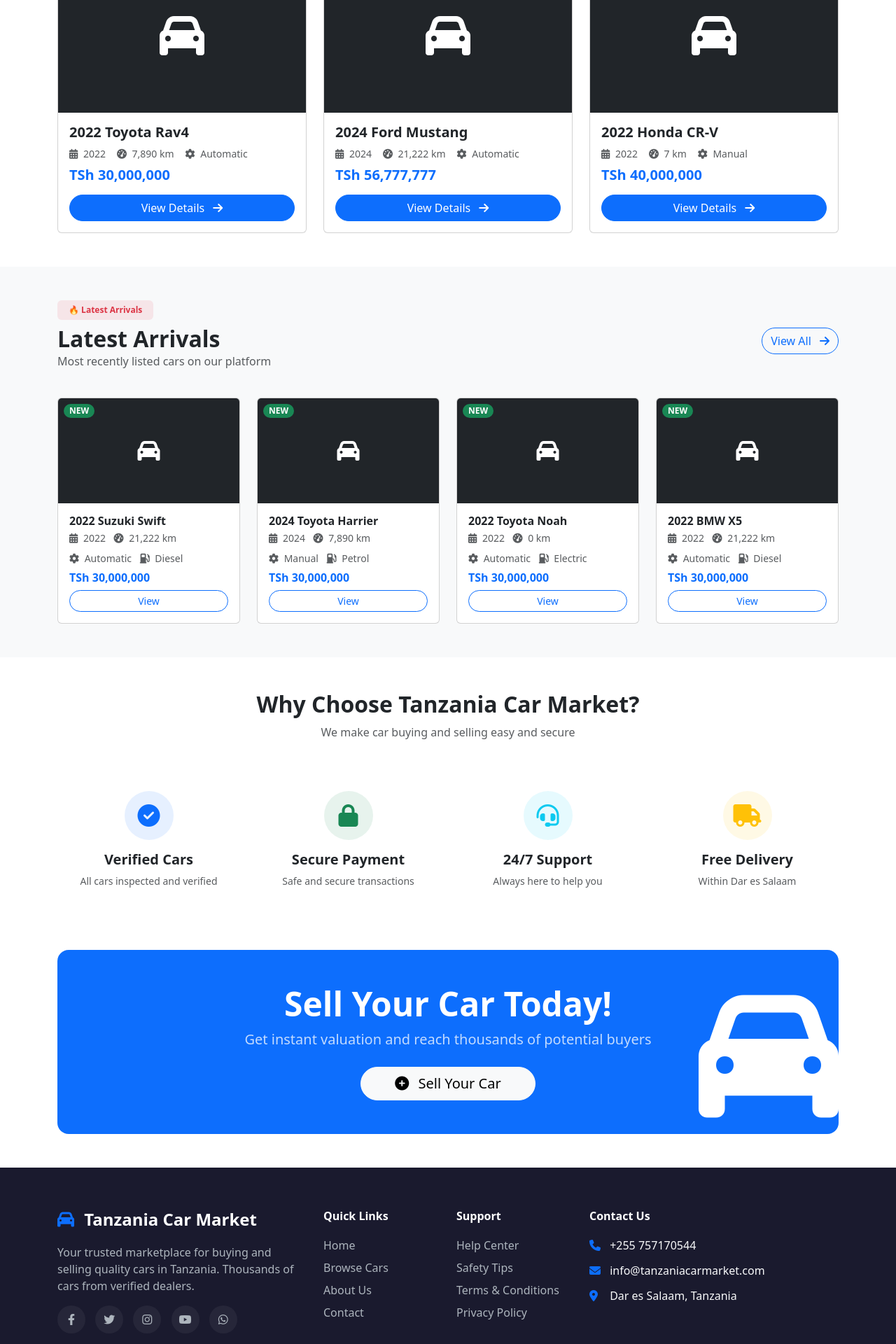
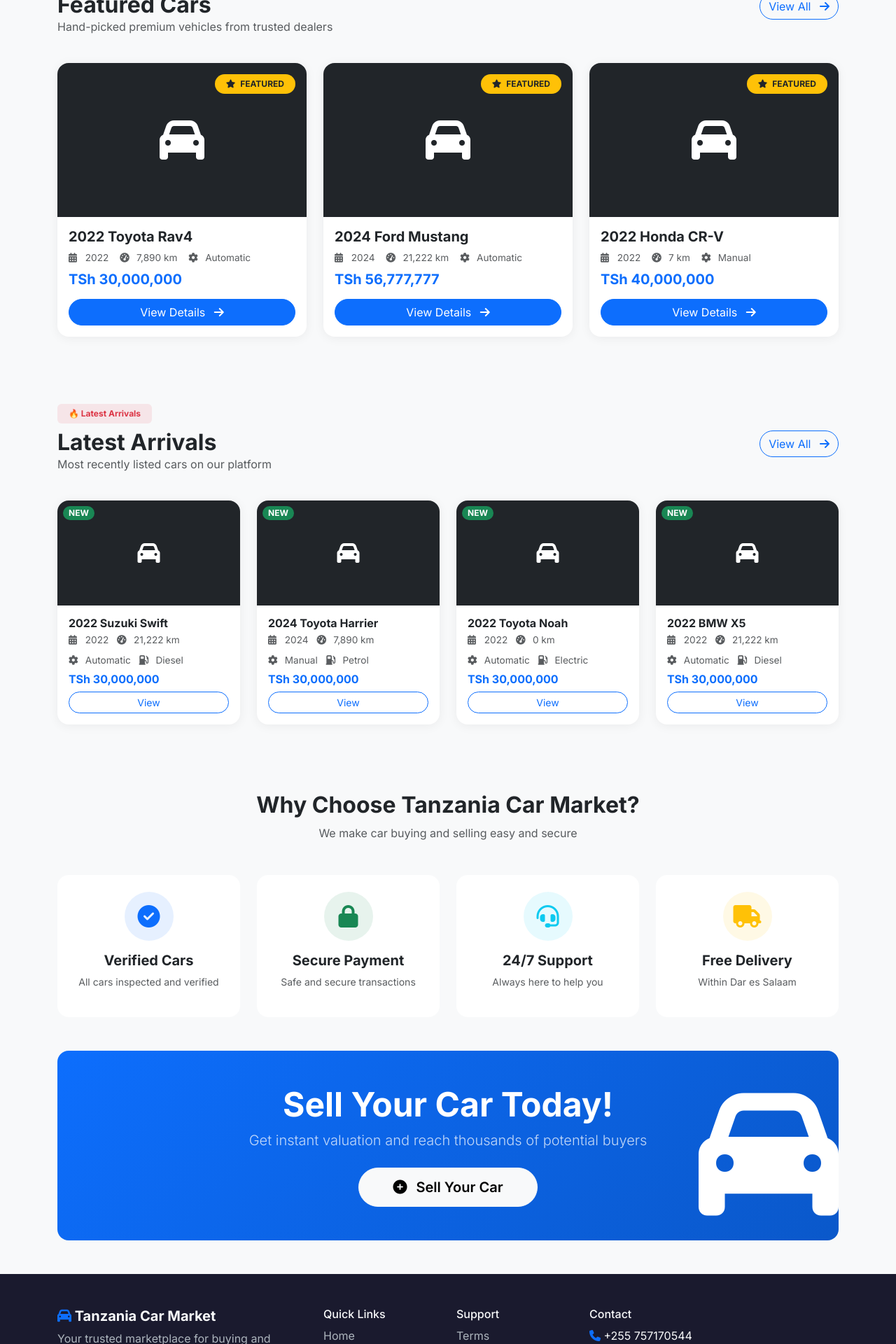
Before and after one commit to mswimamtui0/tanzania-cars-marketplace, a Django app: page / in a window 1280 px wide. Shown: the part 920-2840 px from the top of the page at 70% size. Run offline with Django 4.2, Linux system fonts and the light colour scheme; data that the repository does not hold is empty.

Commit message:
Remove static CSS dependency, use inline CSS instead

```diff
--- a/templates/base.html
+++ b/templates/base.html
@@ -15,88 +15,116 @@
     <link rel="stylesheet" href="https://cdnjs.cloudflare.com/ajax/libs/font-awesome/6.4.0/css/all.min.css">
     <!-- Google Fonts -->
     <link href="https://fonts.googleapis.com/css2?family=Inter:wght@300;400;500;600;700;800&display=swap" rel="stylesheet">
-    <!-- Custom CSS -->
-     <link rel="stylesheet" href="{% static 'css/style.css' %}">
 
     <style>
-        /* Additional inline styles for critical elements */
+        /* All CSS inline - no static files needed */
+        body {
+            font-family: 'Inter', -apple-system, BlinkMacSystemFont, 'Segoe UI', Roboto, sans-serif;
+            background-color: #f8f9fa;
+            color: #212529;
+        }
         .hero-section {
             background: linear-gradient(135deg, #0d6efd 0%, #0a58ca 50%, #084298 100%);
-            padding: 80px 0;
+            padding: 60px 0 80px;
             border-radius: 16px;
             margin-bottom: 40px;
             position: relative;
             overflow: hidden;
+            min-height: 90vh;
+            display: flex;
+            align-items: center;
         }
-        .hero-section::before {
-            content: '';
-            position: absolute;
-            top: -50%;
-            right: -20%;
-            width: 500px;
-            height: 500px;
-            background: rgba(255,255,255,0.05);
-            border-radius: 50%;
+        .hero-section .display-3 {
+            font-weight: 800;
+            letter-spacing: -1px;
         }
-        .hero-section h1 {
-            font-size: 3.5rem;
-            font-weight: 800;
+        .search-box {
+            max-width: 600px;
+            background: white;
+            border-radius: 50px !important;
+            box-shadow: 0 10px 40px rgba(0,0,0,0.15) !important;
         }
-        .card-hover {
-            transition: transform 0.3s ease, box-shadow 0.3s ease;
+        .search-box input {
+            font-size: 1rem;
+            padding: 15px 20px !important;
         }
-        .card-hover:hover {
-            transform: translateY(-10px);
+        .search-box input:focus {
+            box-shadow: none !important;
+        }
+        .stat-item h3 {
+            font-size: 2rem;
+            font-weight: 700;
+        }
+        .car-card {
+            border: none;
+            border-radius: 16px;
+            overflow: hidden;
+            transition: all 0.3s ease;
+            background: white;
+            box-shadow: 0 2px 15px rgba(0,0,0,0.06);
+        }
+        .car-card:hover {
+            transform: translateY(-8px);
             box-shadow: 0 15px 40px rgba(0,0,0,0.12);
         }
-        .btn-rounded {
-            border-radius: 50px;
-            padding: 12px 30px;
+        .car-card .card-img-top {
+            height: 220px;
+            object-fit: cover;
+            transition: transform 0.5s ease;
+        }
+        .car-card:hover .card-img-top {
+            transform: scale(1.03);
+        }
+        .car-specs {
+            font-size: 0.85rem;
+            color: #6c757d;
+        }
+        .car-specs i {
+            width: 16px;
+        }
+        .feature-card {
+            background: white;
+            border-radius: 16px;
+            transition: all 0.3s ease;
+            height: 100%;
+        }
+        .feature-card:hover {
+            transform: translateY(-5px);
+            box-shadow: 0 10px 30px rgba(0,0,0,0.08);
+        }
+        .feature-icon {
+            width: 70px;
+            height: 70px;
+            display: flex;
+            align-items: center;
+            justify-content: center;
+        }
+        .sell-cta {
+            background: linear-gradient(135deg, #0d6efd, #0a58ca);
+            position: relative;
+            border-radius: 16px;
+        }
+        .sell-cta .btn-light {
             font-weight: 600;
+            padding: 12px 35px;
         }
-        .price-tag {
-            font-size: 1.5rem;
-            font-weight: 700;
-            color: #0d6efd;
+        .sell-cta .btn-light:hover {
+            transform: translateY(-2px);
+            box-shadow: 0 5px 20px rgba(255,255,255,0.3);
         }
-        .feature-badge {
-            background: rgba(13, 110, 253, 0.1);
-            color: #0d6efd;
-            padding: 4px 12px;
-            border-radius: 20px;
-            font-size: 0.8rem;
-        }
-        @media (max-width: 768px) {
-            .hero-section h1 {
-                font-size: 2.2rem;
-            }
-            .hero-section {
-                padding: 50px 0;
-            }
-        }
-
-        /* Footer Styles */
         footer {
             background: #1a1a2e !important;
             color: #f8f9fa;
-            padding: 60px 0 30px;
-        }
-        footer h5, footer h6 {
-            font-weight: 700;
-            margin-bottom: 20px;
-            color: #ffffff;
         }
         footer a {
             color: #adb5bd;
             text-decoration: none;
             transition: all 0.3s ease;
-            display: inline-block;
         }
         footer a:hover {
-            color: #0d6efd;
-            transform: translateX(5px);
+            color: #0d6efd !important;
         }
-        footer .social-links a {
+        .social-links a {
             display: inline-flex;
             align-items: center;
             justify-content: center;
@@ -108,30 +136,38 @@
             transition: all 0.3s ease;
             margin-right: 10px;
         }
-        footer .social-links a:hover {
+        .social-links a:hover {
             background: #0d6efd;
             color: white;
             transform: translateY(-3px);
         }
-        footer .footer-divider {
-            border-color: rgba(255,255,255,0.08);
-            margin: 30px 0;
+        .btn-rounded {
+            border-radius: 50px;
+            padding: 12px 30px;
+            font-weight: 600;
         }
-        footer .contact-info i {
-            width: 25px;
-            color: #0d6efd;
+        @media (max-width: 992px) {
+            .hero-section { min-height: auto; padding: 60px 0; }
+            .hero-section .display-3 { font-size: 2.5rem; }
+            .stat-item h3 { font-size: 1.5rem; }
+            .search-box { max-width: 100%; }
         }
-        footer .contact-info p {
-            margin-bottom: 12px;
+        @media (max-width: 768px) {
+            .hero-section .display-3 { font-size: 2rem; }
+            .hero-section { padding: 40px 0; }
+            .car-card .card-img-top { height: 150px; }
+            .stat-item h3 { font-size: 1.2rem; }
+            .sell-cta h2 { font-size: 1.5rem; }
         }
-        .footer-brand {
-            font-size: 1.5rem;
-            font-weight: 800;
+        @media (max-width: 576px) {
+            .hero-section .display-3 { font-size: 1.6rem; }
+            .search-box { flex-direction: column; background: transparent !important; box-shadow: none !important; gap: 10px; }
+            .search-box input { border-radius: 50px !important; background: white; }
+            .search-box .btn { border-radius: 50px !important; }
         }
-        .footer-brand i {
-            color: #0d6efd;
-            margin-right: 8px;
-        }
+        .sticky-top { backdrop-filter: blur(10px); background: rgba(33, 37, 41, 0.95) !important; }
+        .badge.bg-opacity-10 { background: rgba(13, 110, 253, 0.1) !important; color: #0d6efd !important; }
+        .badge.bg-danger.bg-opacity-10 { background: rgba(220, 53, 69, 0.1) !important; color: #dc3545 !important; }
     </style>
 </head>
 <body>
@@ -147,72 +183,46 @@
             <div class="collapse navbar-collapse" id="navbarNav">
                 <ul class="navbar-nav me-auto">
                     <li class="nav-item">
-                        <a class="nav-link {% if request.path == '/' %}active{% endif %}" href="{% url 'home' %}">
-                            <i class="fas fa-home"></i> {% trans "Home" %}
-                        </a>
+                        <a class="nav-link" href="{% url 'home' %}"><i class="fas fa-home"></i> {% trans "Home" %}</a>
                     </li>
                     <li class="nav-item">
-                        <a class="nav-link {% if 'cars' in request.path %}active{% endif %}" href="{% url 'car_list' %}">
-                            <i class="fas fa-car"></i> {% trans "Cars" %}
-                        </a>
+                        <a class="nav-link" href="{% url 'car_list' %}"><i class="fas fa-car"></i> {% trans "Cars" %}</a>
                     </li>
                     <li class="nav-item">
-                        <a class="nav-link" href="{% url 'about' %}">
-                            <i class="fas fa-info-circle"></i> {% trans "About" %}
-                        </a>
+                        <a class="nav-link" href="{% url 'about' %}"><i class="fas fa-info-circle"></i> {% trans "About" %}</a>
                     </li>
                     <li class="nav-item">
-                        <a class="nav-link" href="{% url 'contact' %}">
-                            <i class="fas fa-envelope"></i> {% trans "Contact" %}
-                        </a>
+                        <a class="nav-link" href="{% url 'contact' %}"><i class="fas fa-envelope"></i> {% trans "Contact" %}</a>
                     </li>
                 </ul>
                 <ul class="navbar-nav">
-                    <!-- Language Switcher -->
                     <li class="nav-item me-2">
                         {% include 'includes/language_switcher.html' %}
                     </li>
-
                     {% if user.is_authenticated %}
                         <li class="nav-item dropdown">
                             <a class="nav-link dropdown-toggle" href="#" data-bs-toggle="dropdown">
                                 <i class="fas fa-user-circle"></i> {{ user.username }}
                             </a>
                             <ul class="dropdown-menu dropdown-menu-end">
-                                <li><a class="dropdown-item" href="{% url 'profile' %}">
-                                    <i class="fas fa-user"></i> {% trans "Profile" %}
-                                </a></li>
-                                <li><a class="dropdown-item" href="{% url 'favorites_list' %}">
-                                    <i class="fas fa-heart"></i> {% trans "Favorites" %}
-                                </a></li>
+                                <li><a class="dropdown-item" href="{% url 'profile' %}"><i class="fas fa-user"></i> {% trans "Profile" %}</a></li>
+                                <li><a class="dropdown-item" href="{% url 'favorites_list' %}"><i class="fas fa-heart"></i> {% trans "Favorites" %}</a></li>
                                 {% if user.is_staff %}
                                     <li><hr class="dropdown-divider"></li>
-                                    <li><a class="dropdown-item" href="{% url 'admin_dashboard' %}">
-                                        <i class="fas fa-tachometer-alt"></i> {% trans "Admin" %}
-                                    </a></li>
+                                    <li><a class="dropdown-item" href="{% url 'admin_dashboard' %}"><i class="fas fa-tachometer-alt"></i> {% trans "Admin" %}</a></li>
                                 {% endif %}
                                 <li><hr class="dropdown-divider"></li>
                                 <li>
                                     <form action="{% url 'logout' %}" method="post">
                                         {% csrf_token %}
-                                        <button type="submit" class="dropdown-item">
-                                            <i class="fas fa-sign-out-alt"></i> {% trans "Logout" %}
-                                        </button>
+                                        <button type="submit" class="dropdown-item"><i class="fas fa-sign-out-alt"></i> {% trans "Logout" %}</button>
                                     </form>
                                 </li>
                             </ul>
                         </li>
                     {% else %}
-                        <li class="nav-item">
-                            <a class="nav-link" href="{% url 'login' %}">
-                                <i class="fas fa-sign-in-alt"></i> {% trans "Login" %}
-                            </a>
-                        </li>
-                        <li class="nav-item">
-                            <a class="nav-link btn btn-primary text-white btn-rounded px-4" href="{% url 'register' %}">
-                                <i class="fas fa-user-plus"></i> {% trans "Register" %}
-                            </a>
-                        </li>
+                        <li class="nav-item"><a class="nav-link" href="{% url 'login' %}"><i class="fas fa-sign-in-alt"></i> {% trans "Login" %}</a></li>
+                        <li class="nav-item"><a class="nav-link btn btn-primary text-white btn-rounded px-4" href="{% url 'register' %}"><i class="fas fa-user-plus"></i> {% trans "Register" %}</a></li>
                     {% endif %}
                 </ul>
             </div>
@@ -238,98 +248,57 @@
         {% endblock %}
     </main>
 
-    <!-- ======================================== -->
-    <!-- COMPLETE FOOTER -->
-    <!-- ======================================== -->
-    <footer>
+    <!-- Footer -->
+    <footer class="py-5 mt-5">
         <div class="container">
             <div class="row g-4">
-                <!-- Brand Column -->
                 <div class="col-lg-4 col-md-6">
-                    <h5 class="footer-brand">
-                        <i class="fas fa-car"></i> {% trans "Tanzania Car Market" %}
-                    </h5>
-                    <p class="text-muted" style="color: #adb5bd !important;">
-                        {% trans "Your trusted marketplace for buying and selling quality cars in Tanzania. Thousands of cars from verified dealers." %}
-                    </p>
+                    <h5 class="fw-bold"><i class="fas fa-car text-primary"></i> {% trans "Tanzania Car Market" %}</h5>
+                    <p class="text-muted" style="color: #adb5bd !important;">{% trans "Your trusted marketplace for buying and selling quality cars in Tanzania." %}</p>
                     <div class="social-links mt-3">
                         <a href="#"><i class="fab fa-facebook-f"></i></a>
                         <a href="#"><i class="fab fa-twitter"></i></a>
                         <a href="#"><i class="fab fa-instagram"></i></a>
                         <a href="#"><i class="fab fa-youtube"></i></a>
-                        <a href="#"><i class="fab fa-whatsapp"></i></a>
                     </div>
                 </div>
-
-                <!-- Quick Links -->
                 <div class="col-lg-2 col-md-6">
                     <h6>{% trans "Quick Links" %}</h6>
                     <ul class="list-unstyled">
                         <li class="mb-2"><a href="{% url 'home' %}">{% trans "Home" %}</a></li>
                         <li class="mb-2"><a href="{% url 'car_list' %}">{% trans "Browse Cars" %}</a></li>
                         <li class="mb-2"><a href="{% url 'about' %}">{% trans "About Us" %}</a></li>
-                        <li class="mb-2"><a href="{% url 'contact' %}">{% trans "Contact" %}</a></li>
                     </ul>
                 </div>
-
-                <!-- Support -->
                 <div class="col-lg-2 col-md-6">
                     <h6>{% trans "Support" %}</h6>
                     <ul class="list-unstyled">
-                        <li class="mb-2"><a href="#">{% trans "Help Center" %}</a></li>
-                        <li class="mb-2"><a href="#">{% trans "Safety Tips" %}</a></li>
-                        <li class="mb-2"><a href="{% url 'terms' %}">{% trans "Terms & Conditions" %}</a></li>
-                        <li class="mb-2"><a href="{% url 'privacy' %}">{% trans "Privacy Policy" %}</a></li>
+                        <li class="mb-2"><a href="{% url 'terms' %}">{% trans "Terms" %}</a></li>
+                        <li class="mb-2"><a href="{% url 'privacy' %}">{% trans "Privacy" %}</a></li>
                     </ul>
                 </div>
-
-                <!-- Contact -->
-                <div class="col-lg-3 col-md-6">
-                    <h6>{% trans "Contact Us" %}</h6>
-                    <div class="contact-info">
-                        <p><i class="fas fa-phone"></i> +255 757170544</p>
-                        <p><i class="fas fa-envelope"></i> info@tanzaniacarmarket.com</p>
-                        <p><i class="fas fa-map-marker-alt"></i> {% trans "Dar es Salaam, Tanzania" %}</p>
-                    </div>
+                <div class="col-lg-4 col-md-6">
+                    <h6>{% trans "Contact" %}</h6>
+                    <p><i class="fas fa-phone text-primary"></i> +255 757170544</p>
+                    <p><i class="fas fa-envelope text-primary"></i> info@tanzaniacarmarket.com</p>
+                    <p><i class="fas fa-map-marker-alt text-primary"></i> {% trans "Dar es Salaam, Tanzania" %}</p>
                 </div>
             </div>
-
-            <!-- Divider -->
-            <hr class="footer-divider">
-
-            <!-- Bottom Bar -->
-            <div class="row align-items-center">
-                <div class="col-md-6 text-center text-md-start">
-                    <p class="mb-0 text-muted small">
-                        © 2026 {% trans "Tanzania Car Marketplace" %}. {% trans "All rights reserved." %}
-                    </p>
-                </div>
-                <div class="col-md-6 text-center text-md-end">
-                    <p class="mb-0 text-muted small">
-                        <i class="fas fa-shield-alt text-primary me-1"></i>
-                        {% trans "Secure Payment" %}
-                        <span class="mx-2">|</span>
-                        <i class="fas fa-check-circle text-success me-1"></i>
-                        {% trans "Verified Cars" %}
-                    </p>
-                </div>
+            <hr class="my-4" style="border-color: rgba(255,255,255,0.08);">
+            <div class="text-center text-muted small">
+                <p class="mb-0">© 2026 {% trans "Tanzania Car Marketplace" %}. {% trans "All rights reserved." %}</p>
             </div>
         </div>
     </footer>
 
-    <!-- Bootstrap JS -->
     <script src="https://cdn.jsdelivr.net/npm/bootstrap@5.3.0/dist/js/bootstrap.bundle.min.js"></script>
-
     <script>
-        // Auto-hide alerts after 5 seconds
         document.addEventListener('DOMContentLoaded', function() {
             setTimeout(function() {
                 document.querySelectorAll('.alert').forEach(function(alert) {
                     alert.style.transition = 'opacity 0.5s';
                     alert.style.opacity = '0';
-                    setTimeout(function() {
-                        alert.remove();
-                    }, 500);
+                    setTimeout(function() { alert.remove(); }, 500);
                 });
             }, 5000);
         });
```
